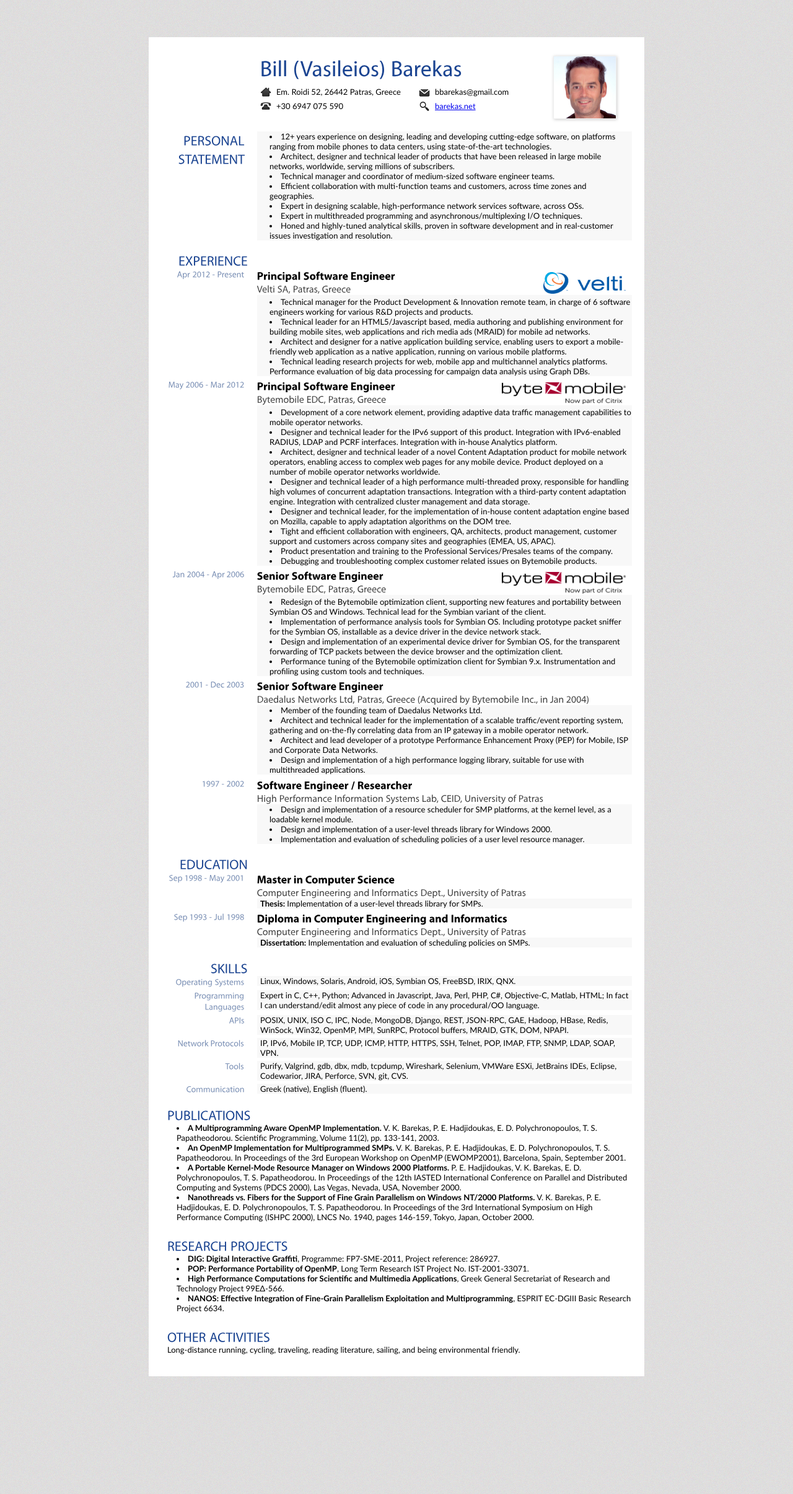
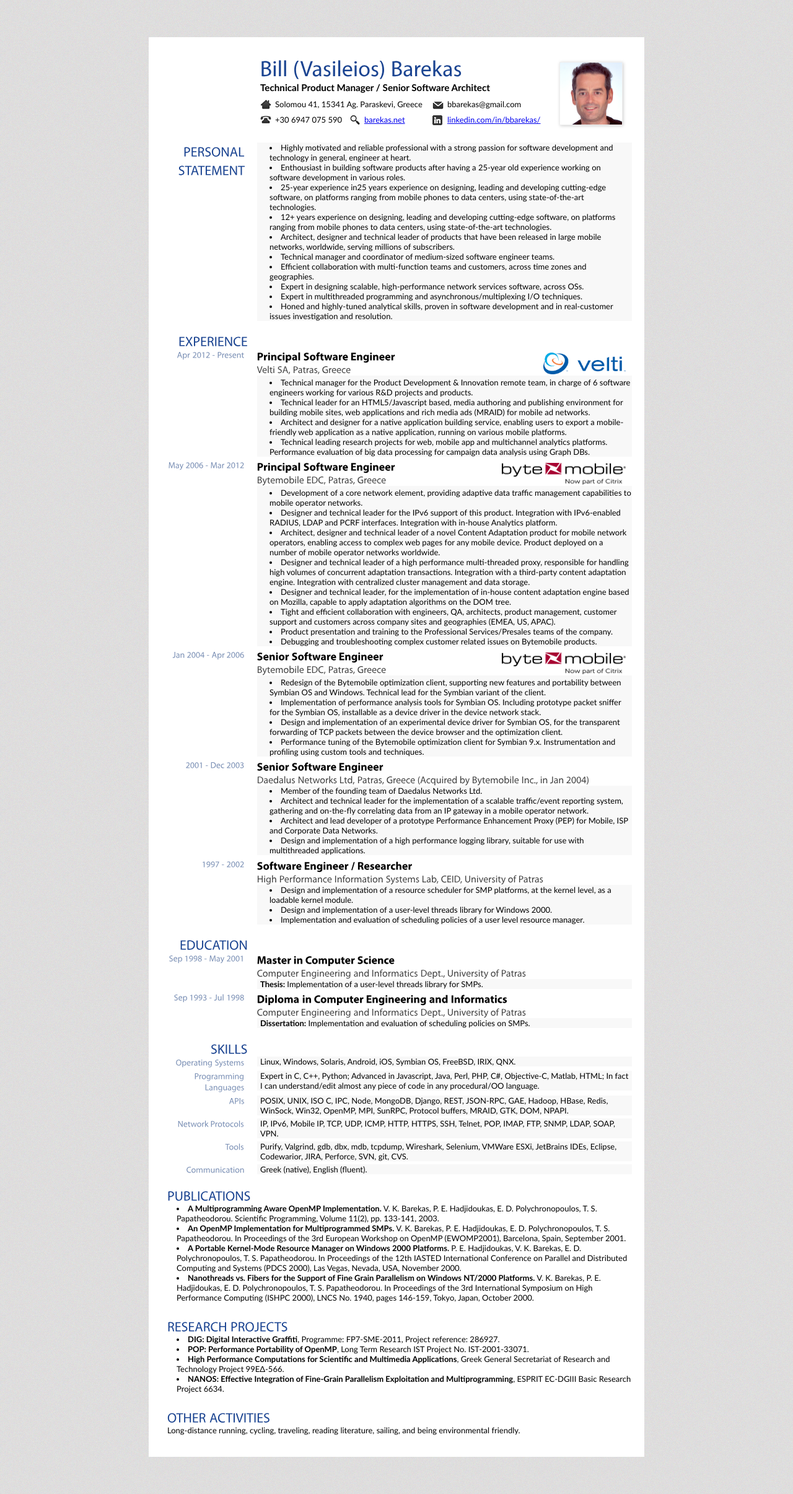
Before and after one commit to bbarekas/bbarekas.github.com, a Jekyll site: the page resume/index.html, which Jekyll copies as it is, in a window 1280 px wide. Shown: the whole page at 62% size. Built offline with Jekyll 4.4.1, drawn with Linux system fonts in a browser that asks for light colours; Markdown is read by kramdown in place of the engine named in the settings; before the commit the page ends 2281 px from its top, so only the background shows below that.

```diff
--- a/_config.yml
+++ b/_config.yml
@@ -3,7 +3,7 @@
 permalink: '/blog/:year/:title/'
 lsi: false
 pygments: true
-url: http://barekas.net
+url: https://barekas.net
 
 title: bbarekas on the net
 author: Bill Barekas
--- a/resume/css/resume.css
+++ b/resume/css/resume.css
@@ -180,7 +180,8 @@
     border: solid 1px #EFEFEF;
     width:100px;
     height:100px;
-    margin-right: 25px;
+    margin-right: 15px;
+    margin-top: 10px;
 }
 
 .self {
@@ -196,6 +197,8 @@
 	margin-bottom:15px;*/
 }
 
+
+
 .self .right {
     background: #ffffff;
 }
@@ -206,7 +209,7 @@
 
 .self ul li.ad {
 	background-image:url(../images/icn-ad.gif);
-    width: 230px;
+    width: 254px;
 }
 
 .self ul li.mail {
@@ -216,12 +219,18 @@
 
 .self ul li.tel {
 	background-image:url(../images/icn-tel.gif);
-    width: 230px;
+    width: 120px;
 }
 
 .self ul li.web {
 	background-image:url(../images/icn-web.gif);
-    width: 130px;
+    width: 110px;
+}
+
+.self ul li.linkedin {
+	background-image:url(../images/linkedin.gif);
+    width: 160px;
+
 }
 
 .self ul li {
@@ -231,11 +240,11 @@
     width:250px;
 
     background-repeat: no-repeat;
-	padding-left:26px;
+	padding-left:24px;
 	background-position: 0 .1em;
 	height:25px;
 	display:block;
-	margin-top:-2px;
+	margin-top:0px;
 }
 
 /* Make printing beautiful. */
--- a/resume/index.html
+++ b/resume/index.html
@@ -49,11 +49,14 @@
                      src="images/CV_PHOTO.png" alt="Bill Barekas"/>
 
                 <h1>Bill (Vasileios) Barekas</h1>
+                <h3>Technical Product Manager / Senior Software Architect </h3>
                   <ul>
-                    <li class="ad">Em. Roidi 52, 26442 Patras, Greece</li>
+                    <li class="ad">Solomou 41, 15341 Ag. Paraskevi, Greece</li>
                     <li class="mail">bbarekas@gmail.com</li>
+
                     <li class="tel">+30 6947 075 590</li>
                     <li class="web"><a  href="http://barekas.net">barekas.net</a></li>
+                    <li class="linkedin"><a  href="https://www.linkedin.com/in/bbarekas/">linkedin.com/in/bbarekas/</a></li>
                   </ul>
             </div>
         </div>
@@ -66,7 +69,25 @@
             <div class="right">
                 <div class="tasks">
                    <ul class="info">
-                      <li>
+                    <li>
+                        Highly motivated and reliable professional with a strong passion
+                        for software development and technology in general, engineer at heart.
+                    </li>
+                    <li>
+                        Enthousiast in building software products after having a 25-year old
+                        experience working on software development in various roles.
+                    </li>
+
+                    <li>
+                        25-year experience in
+                    </li>
+
+                        25 years experience on  designing, leading and
+                        developing cutting-edge software, on platforms
+                        ranging from  mobile phones to data centers, using
+                        state-of-the-art technologies.
+                    </li>
+                    <li>
                           12+ years experience on designing, leading and
                           developing cutting-edge software, on platforms
                           ranging from  mobile phones to data centers, using
```
Also changed, not shown: other parts of resume/index.html (+1 -1 lines), _layouts/default.html (+5 -5 lines), index.html (+4 -4 lines), README.md, resume/images/linkedin.gif (added), resume/images/linkedin.png (added), resume/images/linkedin.svg (added).
